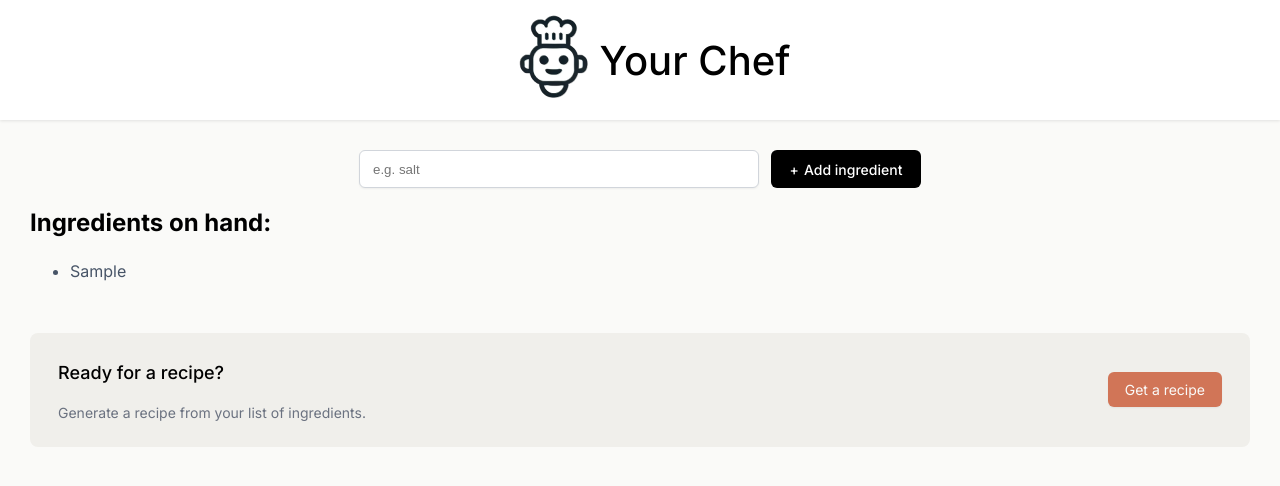
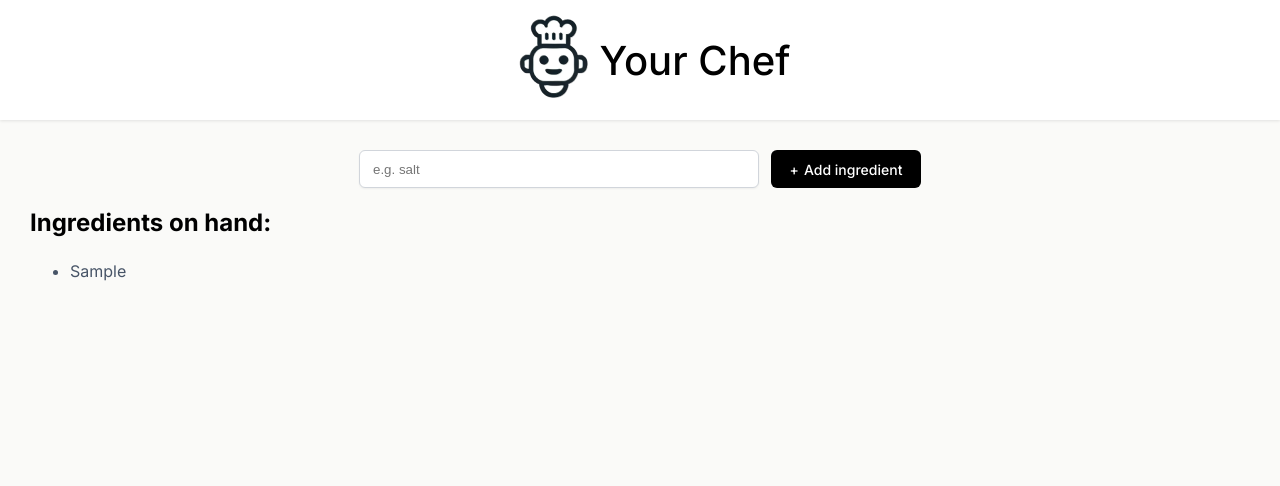
Before and after one commit to Dipxssi/react, a React (Vite) app in the folder YourPersonalChef/: page / in a window 1280 px wide. Both pictures are taken after typing "Sample" into the empty fields and a click on the button "Add ingredient". Shown: the top 486 px of the page. Built offline with nearby package versions, Linux system fonts and the light colour scheme.

Commit message:
Final rendering with condition to get recipe button

```diff
--- a/YourPersonalChef/src/components/Main.jsx
+++ b/YourPersonalChef/src/components/Main.jsx
@@ -29,6 +29,7 @@ export default function Main() {
       <section>
         <h2>Ingredients on hand:</h2>
         <ul className="ingredients-list" aria-live="polite">{ingredientsListItems}</ul>
+        {ingredients.length > 3 &&
         <div className="get-recipe-container">
           <div>
             <h3>Ready for a recipe?</h3>
@@ -36,6 +37,7 @@ export default function Main() {
           </div>
           <button>Get a recipe</button>
         </div>
+        }
       </section>
       )}
     </main>
```
